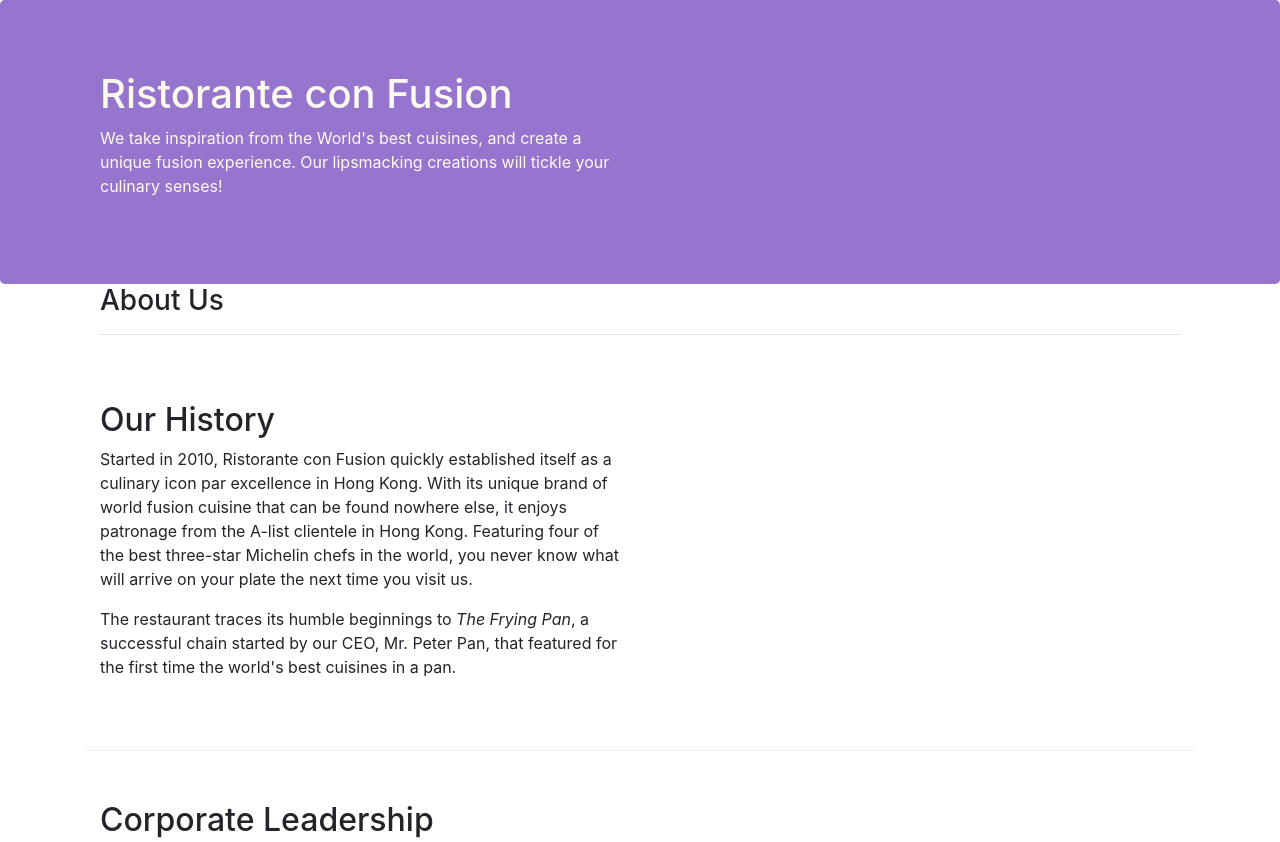
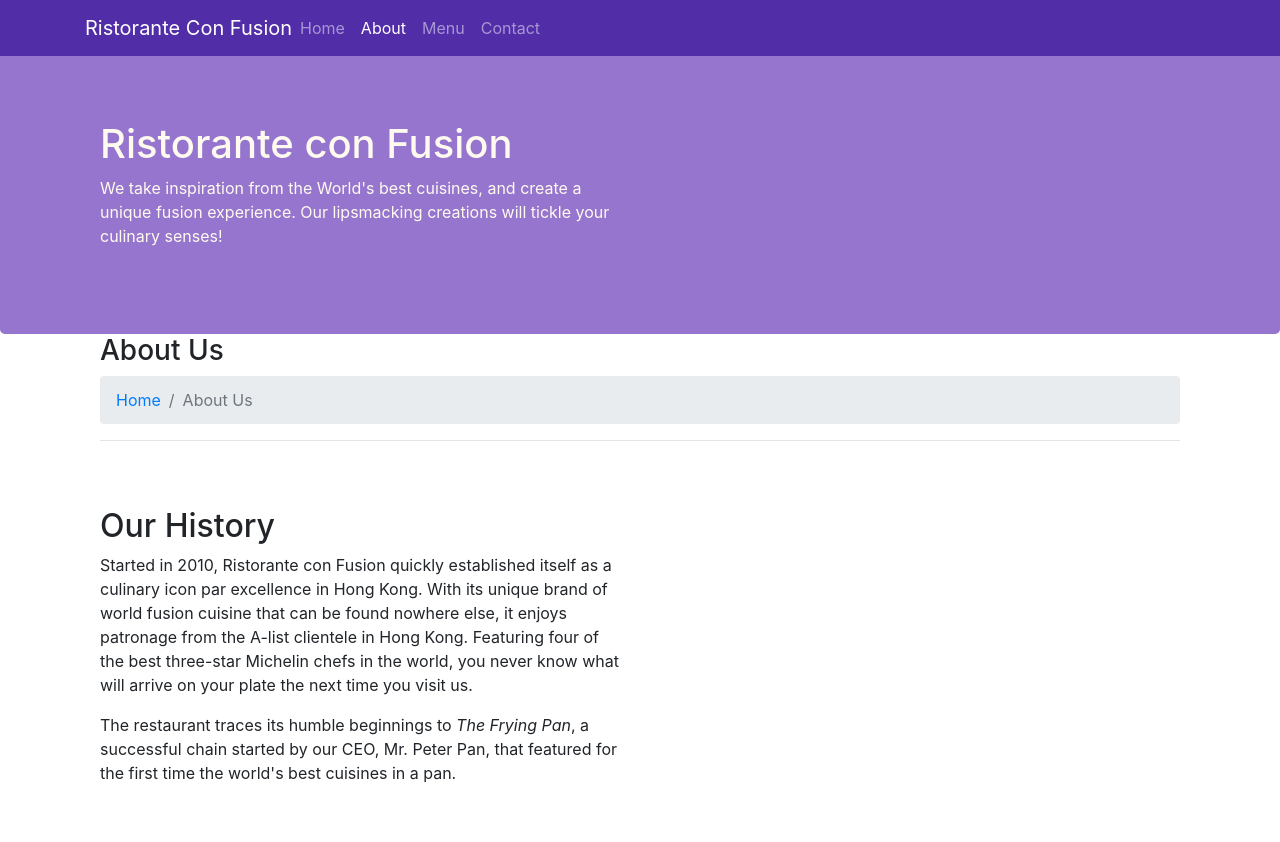
Before and after one commit to tcburley/conFusion, a website: page aboutus.html in a window 1280 px wide. Shown: the top 842 px of the page. Drawn offline with nearby package versions, Linux system fonts and the light colour scheme.

Commit message:
Add navbar and breadcrumbs
Used bootstrap api to add a navigation bar and breadcrumbs.

Fixed broken navbar with scripts for aboutus.html

```diff
--- a/aboutus.html
+++ b/aboutus.html
@@ -1,7 +1,6 @@
 <!DOCTYPE html>
 <html lang="en">
 
-<head>
 <head>
   <!-- Required meta tags always come first -->
   <meta charset="utf-8">
@@ -9,15 +8,30 @@
   <meta name="viewport" content="width=device-width, initial-scale=1, shrink-to-fit=no">
   <meta http-equiv="x-ua-compatible" content="ie=edge">
 
+
   <!-- Bootstrap CSS -->
   <link rel="stylesheet" href="node_modules/bootstrap/dist/css/bootstrap.min.css">
   <link rel="stylesheet" href="css/styles.css">
-
-    <title>Ristorante Con Fusion: About Us</title>
-
+  <title>Ristorante Con Fusion | About Us</title>
 </head>
 
 <body>
+  <nav class="navbar navbar-dark navbar-expand-sm fixed-top">
+    <div class="container">
+      <button class="navbar-toggler" type="button" data-toggle="collapse" data-target="#Navbar">
+        <span class="navbar-toggler-icon"></span>
+      </button>
+      <a class="navbar-brand mr-auto" href="./index.html">Ristorante Con Fusion</a>
+      <div class="collapse navbar-collapse" id="Navbar">
+        <ul class="navbar-nav mr-auto">
+          <li class="nav-item"><a class="nav-link" href="./index.html">Home</a></li>
+          <li class="nav-item active"><a class="nav-link" href="#">About</a></li>
+          <li class="nav-item"><a class="nav-link" href="#">Menu</a></li>
+          <li class="nav-item"><a class="nav-link" href="#">Contact</a></li>
+        </ul>
+      </div>
+    </div>
+  </nav>
 
   <header class="jumbotron">
     <div class="container">
@@ -34,8 +48,12 @@
 
   <div class="container">
     <div class="row row-header">
-            <div div class="col-12">
+      <div class="col-12">
         <h3>About Us</h3>
+        <ol class="col-12 breadcrumb">
+          <li class="breadcrumb-item"><a href="./index.html">Home</a></li>
+          <li class="breadcrumb-item active">About Us</li>
+        </ol>
         <hr>
       </div>
     </div>
@@ -43,7 +61,8 @@
     <div class="row row-content">
       <div class="col-sm-6 col-sm-first">
         <h2>Our History</h2>
-                <p>Started in 2010, Ristorante con Fusion quickly established itself as a culinary icon par excellence in Hong Kong. With its unique brand of world fusion cuisine that can be found nowhere else, it enjoys patronage from the A-list clientele in Hong Kong.  Featuring four of the best three-star Michelin chefs in the world, you never know what will arrive on your plate the next time you visit us.</p>
+        <p>Started in 2010, Ristorante con Fusion quickly established itself as a culinary icon par excellence in Hong Kong. With its unique brand of world fusion cuisine that can be found nowhere else, it enjoys patronage from the A-list clientele in Hong
+          Kong. Featuring four of the best three-star Michelin chefs in the world, you never know what will arrive on your plate the next time you visit us.</p>
         <p>The restaurant traces its humble beginnings to <em>The Frying Pan</em>, a successful chain started by our CEO, Mr. Peter Pan, that featured for the first time the world's best cuisines in a pan.</p>
       </div>
       <div>
@@ -55,15 +74,20 @@
       <div class="col-12">
         <h2>Corporate Leadership</h2>
         <h3>Peter Pan <small>Chief Epicurious Officer</small></h3>
-                <p class="d-none d-sm-block">Our CEO, Peter, credits his hardworking East Asian immigrant parents who undertook the arduous journey to the shores of America with the intention of giving their children the best future. His mother's wizardy in the kitchen whipping up the tastiest dishes with whatever is available inexpensively at the supermarket, was his first inspiration to create the fusion cuisines for which <em>The Frying Pan</em> became well known. He brings his zeal for fusion cuisines to this restaurant, pioneering cross-cultural culinary connections.</p>
+        <p class="d-none d-sm-block">Our CEO, Peter, credits his hardworking East Asian immigrant parents who undertook the arduous journey to the shores of America with the intention of giving their children the best future. His mother's wizardy in the kitchen whipping up the tastiest
+          dishes with whatever is available inexpensively at the supermarket, was his first inspiration to create the fusion cuisines for which <em>The Frying Pan</em> became well known. He brings his zeal for fusion cuisines to this restaurant, pioneering
+          cross-cultural culinary connections.</p>
         <h3>Dhanasekaran Witherspoon <small>Chief Food Officer</small></h3>
-                <p class="d-none d-sm-block">Our CFO, Danny, as he is affectionately referred to by his colleagues, comes from a long established family tradition in farming and produce. His experiences growing up on a farm in the Australian outback gave him great appreciation for varieties of food sources. As he puts it in his own words, <em>Everything that runs, wins, and everything that stays, pays!</em></p>
+        <p class="d-none d-sm-block">Our CFO, Danny, as he is affectionately referred to by his colleagues, comes from a long established family tradition in farming and produce. His experiences growing up on a farm in the Australian outback gave him great appreciation for varieties
+          of food sources. As he puts it in his own words, <em>Everything that runs, wins, and everything that stays, pays!</em></p>
         <h3>Agumbe Tang <small>Chief Taste Officer</small></h3>
-                <p class="d-none d-sm-block">Blessed with the most discerning gustatory sense, Agumbe, our CTO, personally ensures that every dish that we serve meets his exacting tastes. Our chefs dread the tongue lashing that ensues if their dish does not meet his exacting standards. He lives by his motto, <em>You click only if you survive my lick.</em></p>
+        <p class="d-none d-sm-block">Blessed with the most discerning gustatory sense, Agumbe, our CTO, personally ensures that every dish that we serve meets his exacting tastes. Our chefs dread the tongue lashing that ensues if their dish does not meet his exacting standards. He
+          lives by his motto, <em>You click only if you survive my lick.</em></p>
         <h3>Alberto Somayya <small>Executive Chef</small></h3>
         <p class="d-none d-sm-block">Award winning three-star Michelin chef with wide International experience having worked closely with whos-who in the culinary world, he specializes in creating mouthwatering Indo-Italian fusion experiences. He says, <em>Put together the cuisines from the two craziest cultures, and you get a winning hit! Amma Mia!</em></p>
       </div>
 
+    </div>
   </div>
 
   <footer class="footer">
@@ -72,7 +96,7 @@
         <div class="col-4 offset-1 col-sm-2">
           <h5>Links</h5>
           <ul class="list-unstyled">
-                        <li><a href="#">Home</a></li>
+            <li><a href="./index.html">Home</a></li>
             <li><a href="#">About</a></li>
             <li><a href="#">Menu</a></li>
             <li><a href="#">Contact</a></li>
@@ -107,6 +131,10 @@
       </div>
     </div>
   </footer>
+  <!-- jQuery first, then Popper.js, then Bootstrap JS. -->
+  <script src="node_modules/jquery/dist/jquery.slim.min.js"></script>
+  <script src="node_modules/popper.js/dist/umd/popper.min.js"></script>
+  <script src="node_modules/bootstrap/dist/js/bootstrap.min.js"></script>
 
 </body>
 
--- a/css/styles.css
+++ b/css/styles.css
@@ -28,3 +28,12 @@
   margin: 0px;
   color: #0f0f0f
 }
+
+body {
+  padding: 50px 0px 0px 0px;
+  z-index: 0;
+}
+
+.navbar-dark {
+  background-color: #512DA8;
+}
```
Also changed, not shown: index.html (+17 -1 lines). Lines whose indentation alone changed are shown as unchanged.
